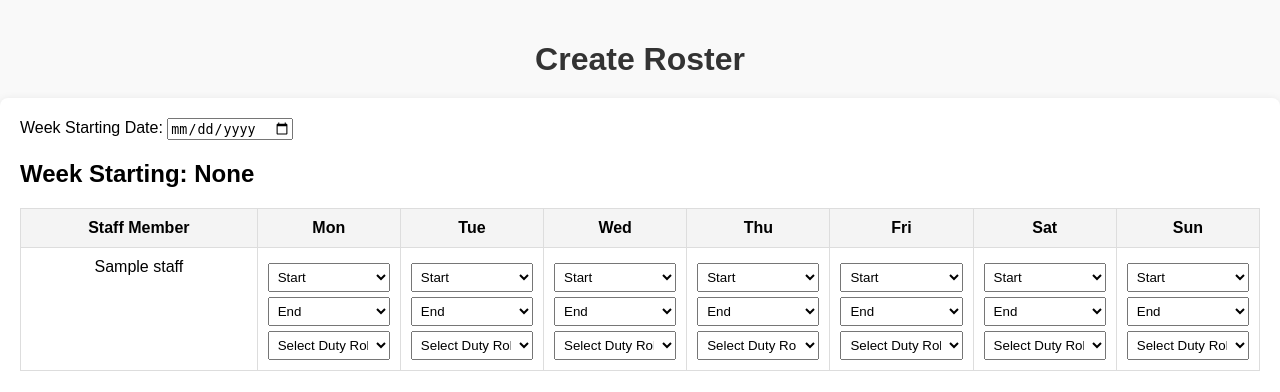
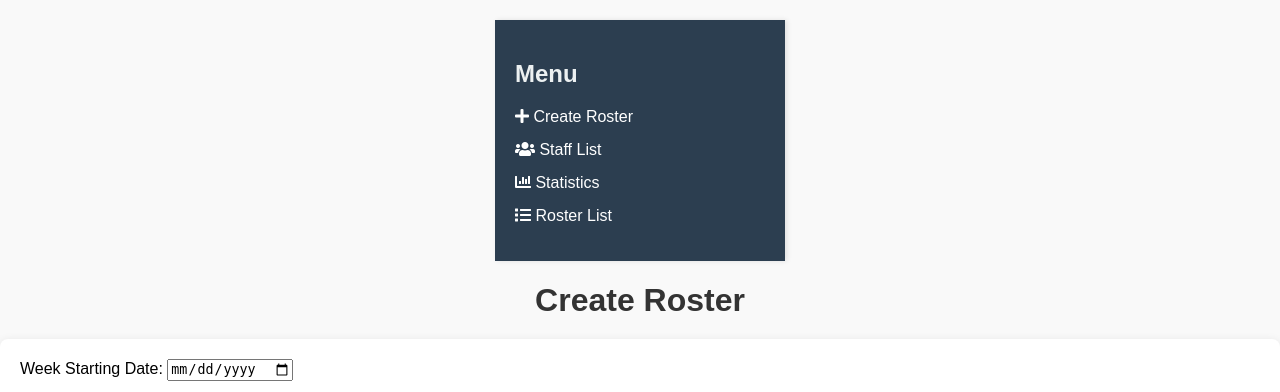
Before and after one commit to JUNELAI2024/roster2ndversion, a Django app: page /roster/create/ in a window 1280 px wide. Shown: the top 392 px of the page. Run offline with Django 5.2, Linux system fonts and the light colour scheme; tables that the repository leaves empty hold one stand-in row (values such as "Sample post").

Commit message:
add bar in roster_create.html

```diff
--- a/roster/templates/roster/roster_create.html
+++ b/roster/templates/roster/roster_create.html
@@ -79,10 +79,44 @@
             margin-top: 20px;
             font-weight: bold;
         }
+        .sidebar {
+            width: 250px; /* Fixed width for sidebar */
+            background-color: #2c3e50;
+            color: white;
+            padding: 20px;
+            box-shadow: 2px 0 5px rgba(0, 0, 0, 0.1);
+        }
+        .sidebar h2 {
+            color: #ecf0f1;
+        }
+        .sidebar ul {
+            list-style-type: none; /* Remove default list styling */
+            padding: 0; /* Remove default padding */
+        }
+        .sidebar ul li {
+            margin: 15px 0; /* Space between items */
+        }
+        .sidebar ul li a {
+            color: white; /* Link color */
+            text-decoration: none; /* Remove underline */
+        }
+        .sidebar ul li a:hover {
+            text-decoration: underline; /* Underline on hover */
+        }
     </style>
 
 </head>
 <body>
+    <div class="sidebar">
+        <h2>Menu</h2>
+        <ul>
+            <li><a href="{% url 'roster_create' %}"><i class="fas fa-plus"></i> Create Roster</a></li>
+            <li><a href="{% url 'staff_list' %}"><i class="fas fa-users"></i> Staff List</a></li>
+            <li><a href="{% url 'statistics_view' %}"><i class="fas fa-chart-bar"></i> Statistics</a></li>
+            <li><a href="{% url 'roster_list' %}"><i class="fas fa-list"></i> Roster List</a></li>
+        </ul>
+    </div>
+
 
     <h1>Create Roster</h1>
 
```
